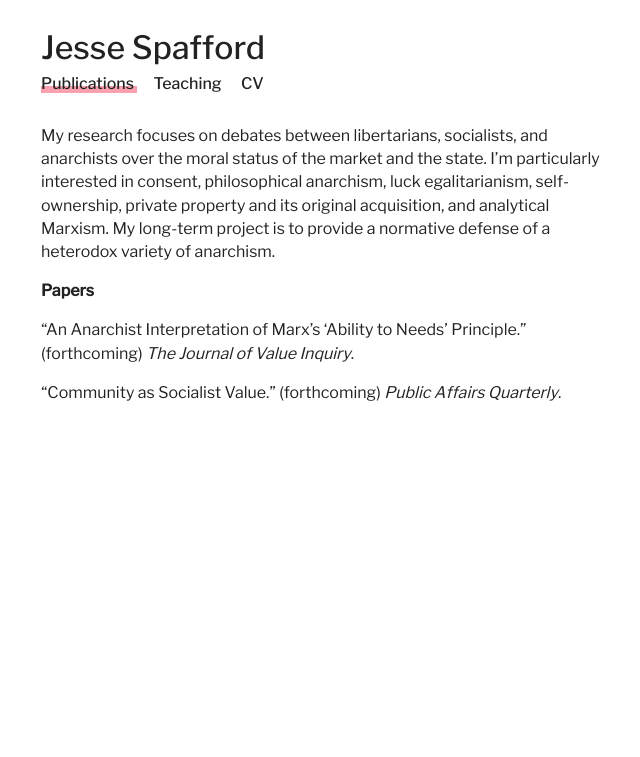
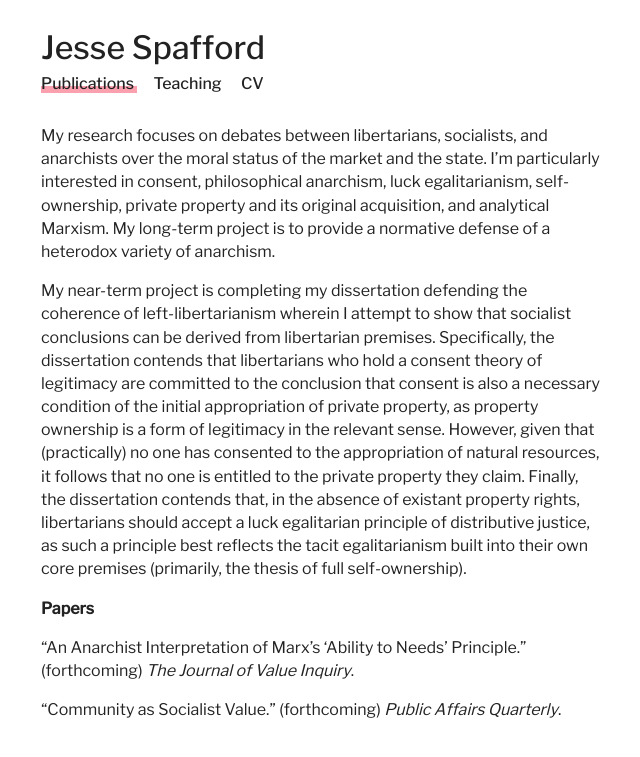
Before and after one commit to jesse-jared-collab/jesse-jared-collab.github.io, a Jekyll site: the page built from publications.md, in a window 1280 px wide. Shown: the top 757 px of the page, without its empty margins (110-750 px from the left). Built offline with Jekyll 4.4.1, drawn with Linux system fonts in a browser that asks for light colours.

Commit message:
Update publications.md

```diff
--- a/publications.md
+++ b/publications.md
@@ -6,6 +6,8 @@ layout: page
 
 My research focuses on debates between libertarians, socialists, and anarchists over the moral status of the market and the state. I'm particularly interested in consent, philosophical anarchism, luck egalitarianism, self-ownership, private property and its original acquisition, and analytical Marxism. My long-term project is to provide a normative defense of a heterodox variety of anarchism.
 
+My near-term project is completing my dissertation defending the coherence of left-libertarianism wherein I attempt to show that socialist conclusions can be derived from libertarian premises. Specifically, the dissertation contends that libertarians who hold a consent theory of legitimacy are committed to the conclusion that consent is also a necessary condition of the initial appropriation of private property, as property ownership is a form of legitimacy in the relevant sense. However, given that (practically) no one has consented to the appropriation of natural resources, it follows that no one is entitled to the private property they claim. Finally, the dissertation contends that, in the absence of existant property rights, libertarians should accept a luck egalitarian principle of distributive justice, as such a principle best reflects the tacit egalitarianism built into their own core premises (primarily, the thesis of full self-ownership).
+
 **Papers**
 
 "An Anarchist Interpretation of Marx's 'Ability to Needs' Principle." (forthcoming) _The Journal of Value Inquiry_.
```
